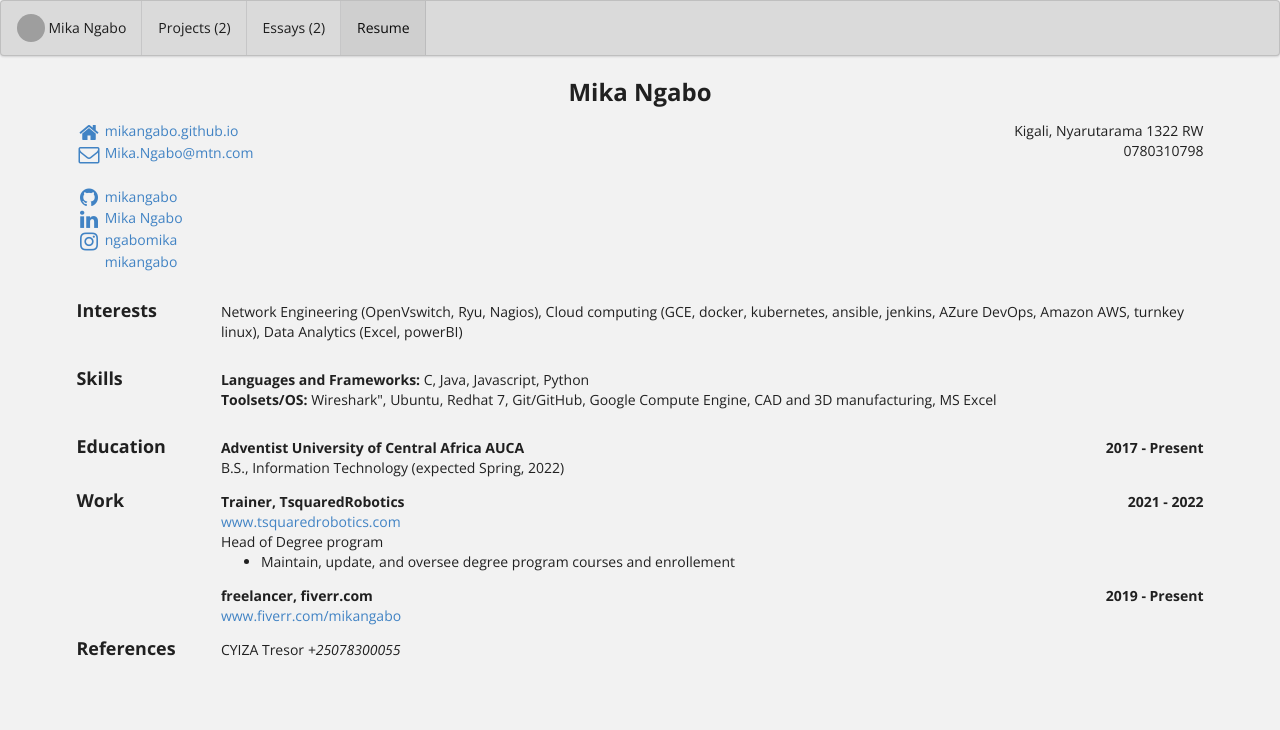
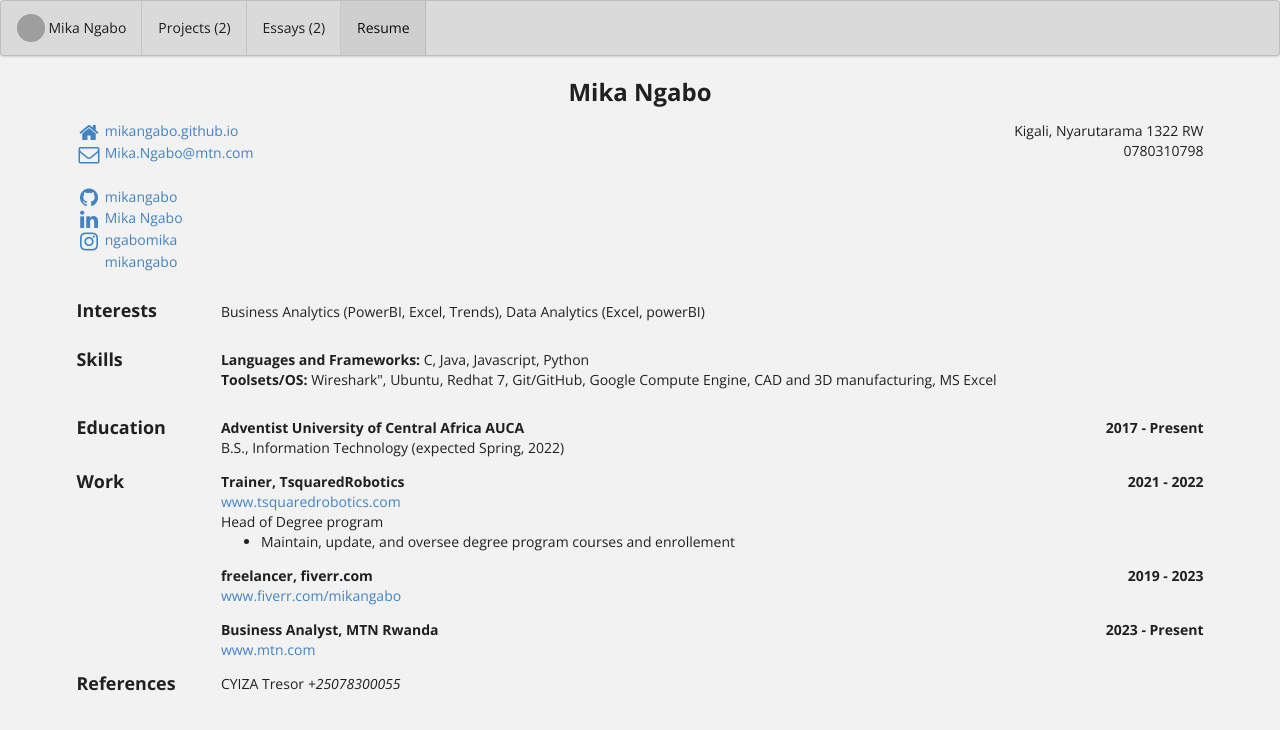
Before and after one commit to mikangabo/mikangabo.github.io, a Jekyll site: the page built from bio/index.html, in a window 1280 px wide. Shown: the top 730 px of the page. Built offline with Jekyll 4.4.1, drawn with Linux system fonts in a browser that asks for light colours; grey boxes are pictures that could not be loaded.

Commit message:
Update bio.json

```diff
--- a/_data/bio.json
+++ b/_data/bio.json
@@ -1,7 +1,7 @@
 {
   "basics": {
     "name": "Mika Ngabo",
-    "label": "Network Engineer",
+    "label": "Business Analyst",
     "picture": "https://github.com/mikangabo.png",
     "email": "Mika.Ngabo@mtn.com",
     "phone": "0780310798",
@@ -40,24 +40,11 @@
   },
   "interests": [
     {
-      "name": "Network Engineering",
+      "name": "Business Analytics",
       "keywords": [
-        "OpenVswitch",
-        "Ryu",
-        "Nagios",
-      ]
-    },
-    {
-      "name": "Cloud computing",
-      "keywords": [
-        "GCE",
-        "docker",
-        "kubernetes",
-        "ansible",
-        "jenkins",
-        "AZure DevOps",
-        "Amazon AWS",
-        "turnkey linux"
+        "PowerBI",
+        "Excel",
+        "Trends",
       ]
     },
     {
@@ -122,6 +109,13 @@
       "position": "freelancer",
       "website": "www.fiverr.com/mikangabo",
       "startDate": "2019-04-01",
+      "endDate": "2023-04-17"
+    },
+    {
+      "company": "MTN Rwanda",
+      "position": "Business Analyst",
+      "website": "www.mtn.com",
+      "startDate": "2023-04-01",
       "endDate": "Present"
     }
     ],
```
